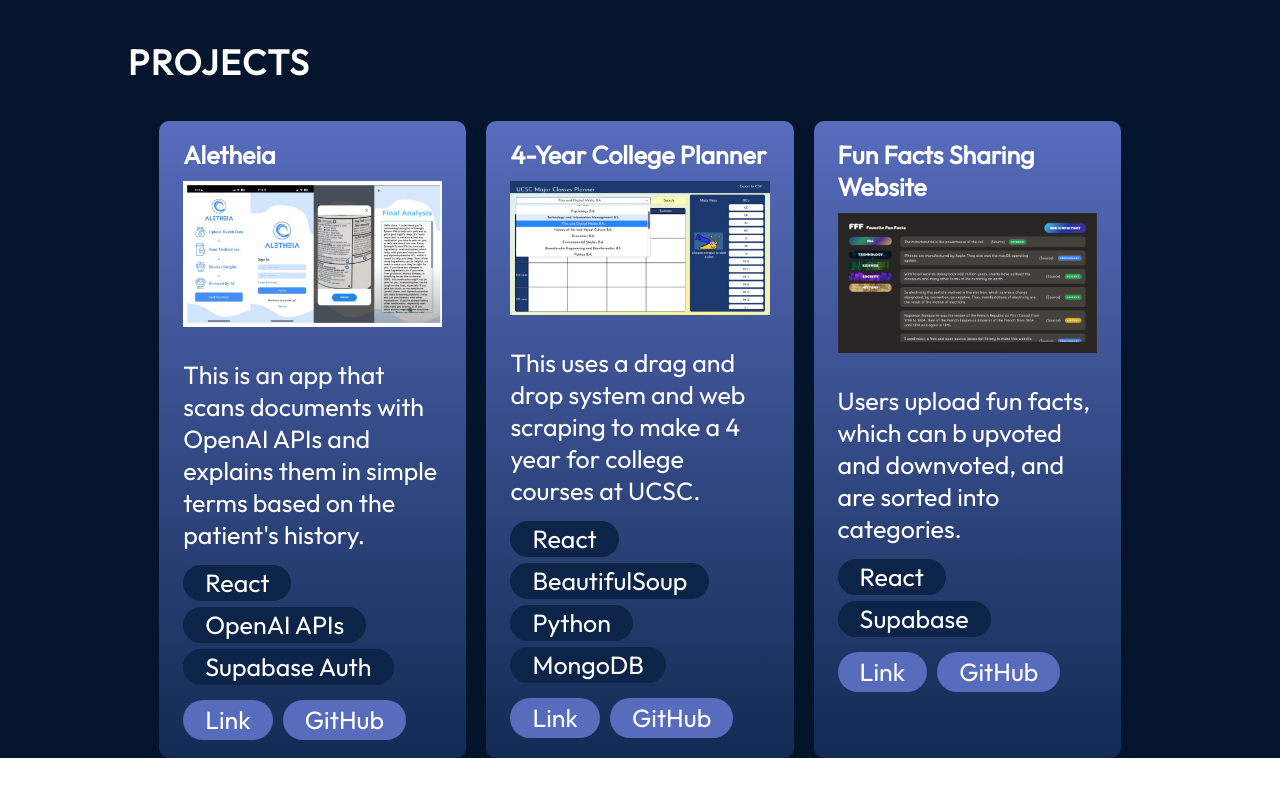
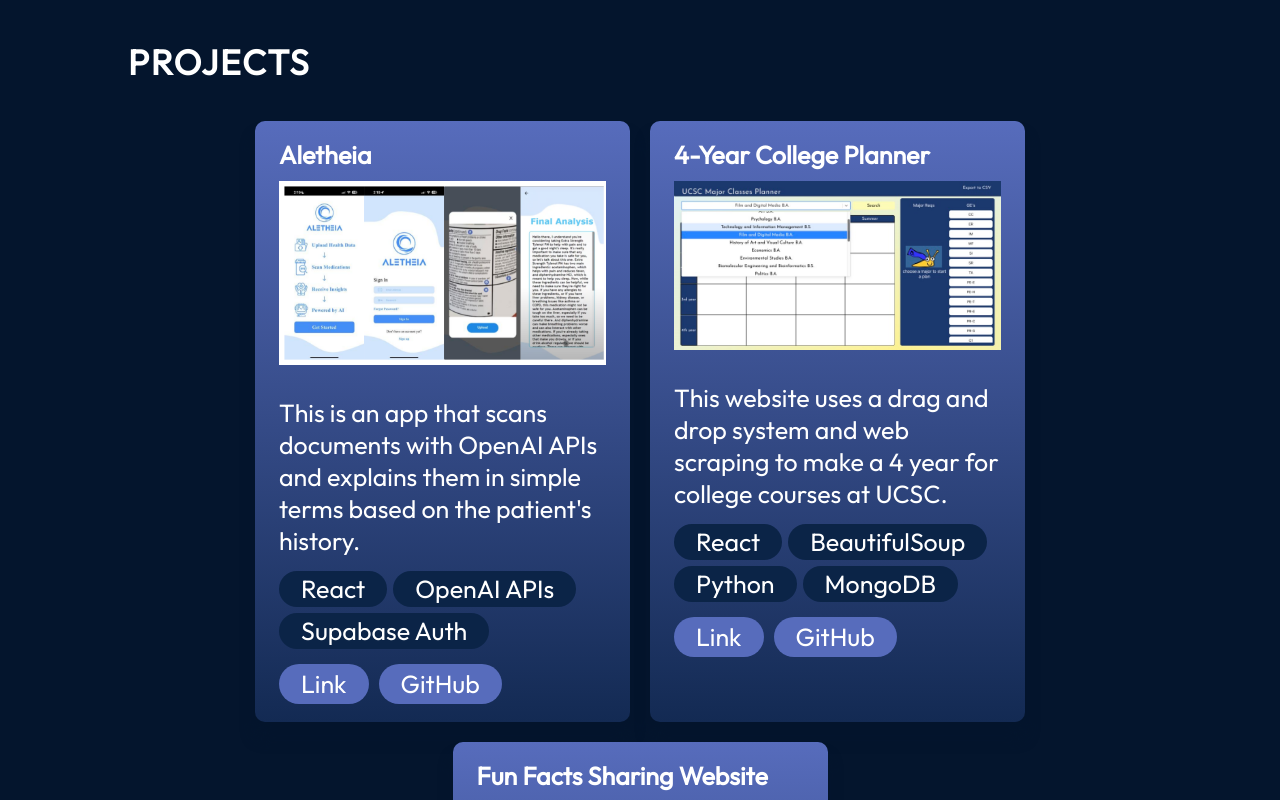
Before and after one commit to amrita-pasupuleti/Portfolio-Website, a React (Vite) app: page / in a window 1280 px wide. Shown: the part 2200-3000 px from the top of the page. Before the commit the page ends 2958 px from the top, so only its background shows below. Built offline with nearby package versions, Linux system fonts and the light colour scheme.

Commit message:
minor UI fixes

```diff
--- a/index.html
+++ b/index.html
@@ -4,7 +4,7 @@
     <meta charset="UTF-8" />
     <link rel="icon" type="image/png" href="/favicon.ico" />
     <meta name="viewport" content="width=device-width, initial-scale=1.0" />
-    <title>My Portfolio</title>
+    <title>Amrita Pasupuleti</title>
   </head>
   <body>
     <div id="root"></div>
--- a/src/App.jsx
+++ b/src/App.jsx
@@ -8,7 +8,7 @@ import { Projects } from "./components/Projects";
 function App() {
   return (
     <div className={styles.App}>
-      <div>
+      <div className={styles.Navbar}>
         <Navbar />
       </div>
       <About />
--- a/src/components/Projects.module.css
+++ b/src/components/Projects.module.css
@@ -32,7 +32,7 @@
   background: linear-gradient(180deg, #576cbc 0%, #132a53 100%);
   box-shadow: 0 16px 14px 0 #04152d;
   padding: 18px 24px;
-  max-width: 30%;
+  max-width: 375px;
 }
 
 .image {
--- a/src/data/projects.json
+++ b/src/data/projects.json
@@ -10,7 +10,7 @@
   {
     "title": "4-Year College Planner",
     "imageSrc": "projects/major1.png",
-    "description": "This uses a drag and drop system and web scraping to make a 4 year for college courses at UCSC.",
+    "description": "This website uses a drag and drop system and web scraping to make a 4 year for college courses at UCSC.",
     "skills": ["React", "BeautifulSoup", "Python", "MongoDB"],
     "demo": "https://yashie.me/UCSC4yearplanner/",
     "source": "https://github.com/PurrGod/college-planner-webapp"
@@ -18,7 +18,7 @@
   {
     "title": "Fun Facts Sharing Website",
     "imageSrc": "projects/fff1.png",
-    "description": "Users upload fun facts, which can b upvoted and downvoted, and are sorted into categories.",
+    "description": "Users upload fun facts, which can be upvoted and downvoted, and are sorted into categories.",
     "skills": ["React", "Supabase"],
     "demo": "https://fun-facts-website.vercel.app/",
     "source": "https://github.com/amrita-pasupuleti/fun_facts_website"
```
